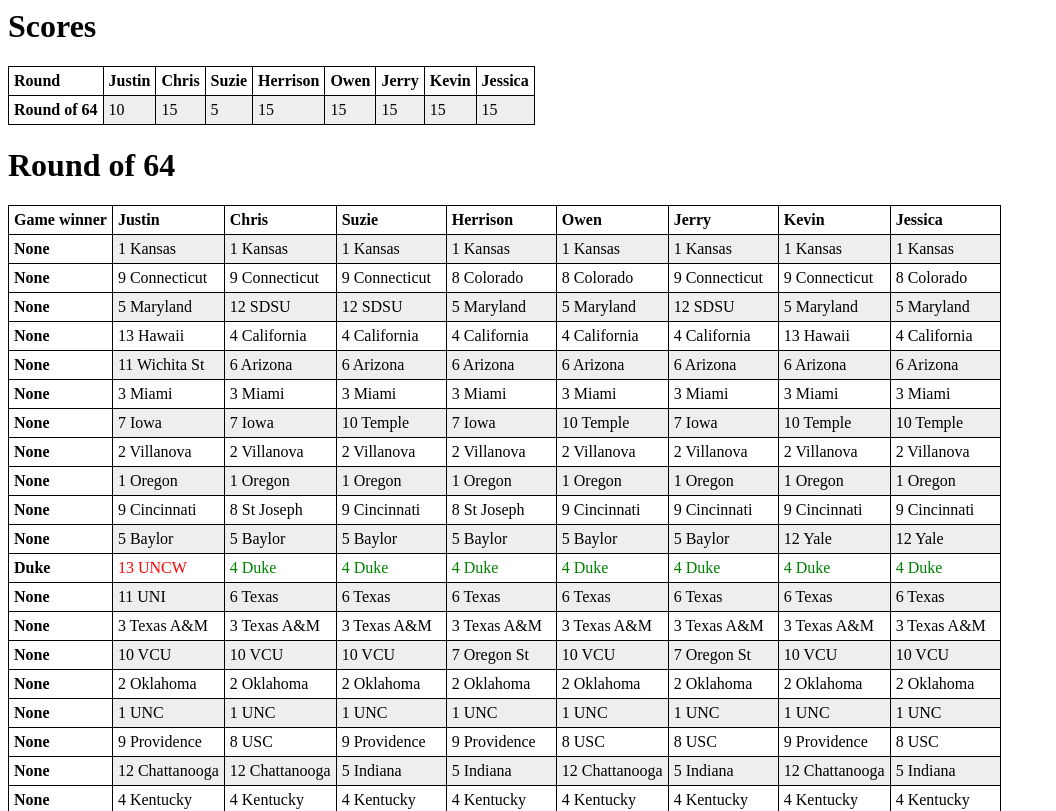
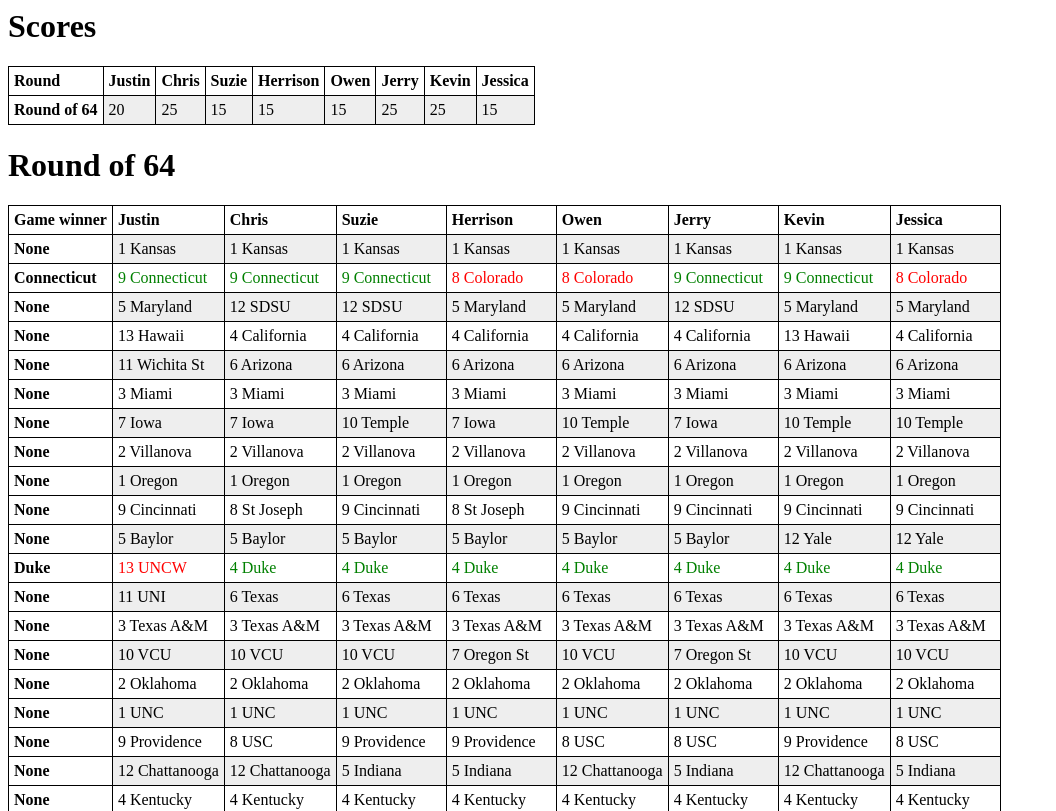
Before and after one commit to kevinhark/brackets2016, a plain HTML site: page index.html in a window 1280 px wide. Shown: the top 811 px of the page, without its empty margins (0-1056 px from the left). Drawn offline with Linux system fonts and the light colour scheme.

Commit message:
uconn wins

```diff
--- a/index.html
+++ b/index.html
@@ -46,11 +46,9 @@ Jessica</th>
 <th>
 Round of 64</th>
 <td>
-10</td>
+20</td>
 <td>
-15</td>
-<td>
-5</td>
+25</td>
 <td>
 15</td>
 <td>
@@ -58,7 +56,9 @@ Round of 64</th>
 <td>
 15</td>
 <td>
-15</td>
+25</td>
+<td>
+25</td>
 <td>
 15</td>
 </table>
@@ -95,23 +95,23 @@ Round of 64</th>
 <font color="black">1 Kansas</font></td>
 </tr>
 <tr>
-<th>None</th>
+<th>Connecticut</th>
 <td>
-<font color="black">9 Connecticut</font></td>
+<font color="green">9 Connecticut</font></td>
 <td>
-<font color="black">9 Connecticut</font></td>
+<font color="green">9 Connecticut</font></td>
 <td>
-<font color="black">9 Connecticut</font></td>
+<font color="green">9 Connecticut</font></td>
 <td>
-<font color="black">8 Colorado</font></td>
+<font color="red">8 Colorado</font></td>
 <td>
-<font color="black">8 Colorado</font></td>
+<font color="red">8 Colorado</font></td>
 <td>
-<font color="black">9 Connecticut</font></td>
+<font color="green">9 Connecticut</font></td>
 <td>
-<font color="black">9 Connecticut</font></td>
+<font color="green">9 Connecticut</font></td>
 <td>
-<font color="black">8 Colorado</font></td>
+<font color="red">8 Colorado</font></td>
 </tr>
 <tr>
 <th>None</th>
@@ -684,5 +684,5 @@ Round of 64</th>
 <font color="black">2 Michigan St</font></td>
 </tr>
 </table>
-<p>Updated: 2016-03-17 14:33:20.986462 Central DST</p>
+<p>Updated: 2016-03-17 14:47:13.879501 Central DST</p>
 </div></html></body>
```
Also changed, not shown: 1 other file.
